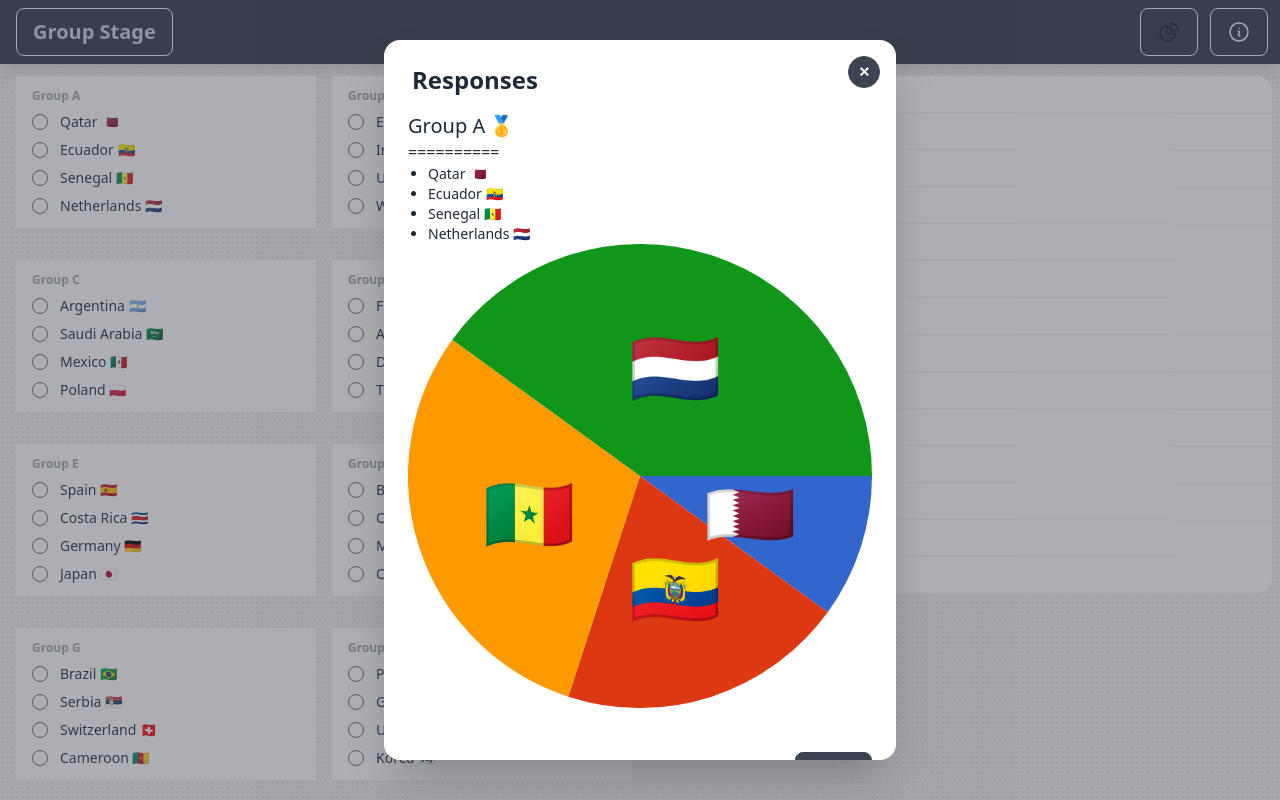
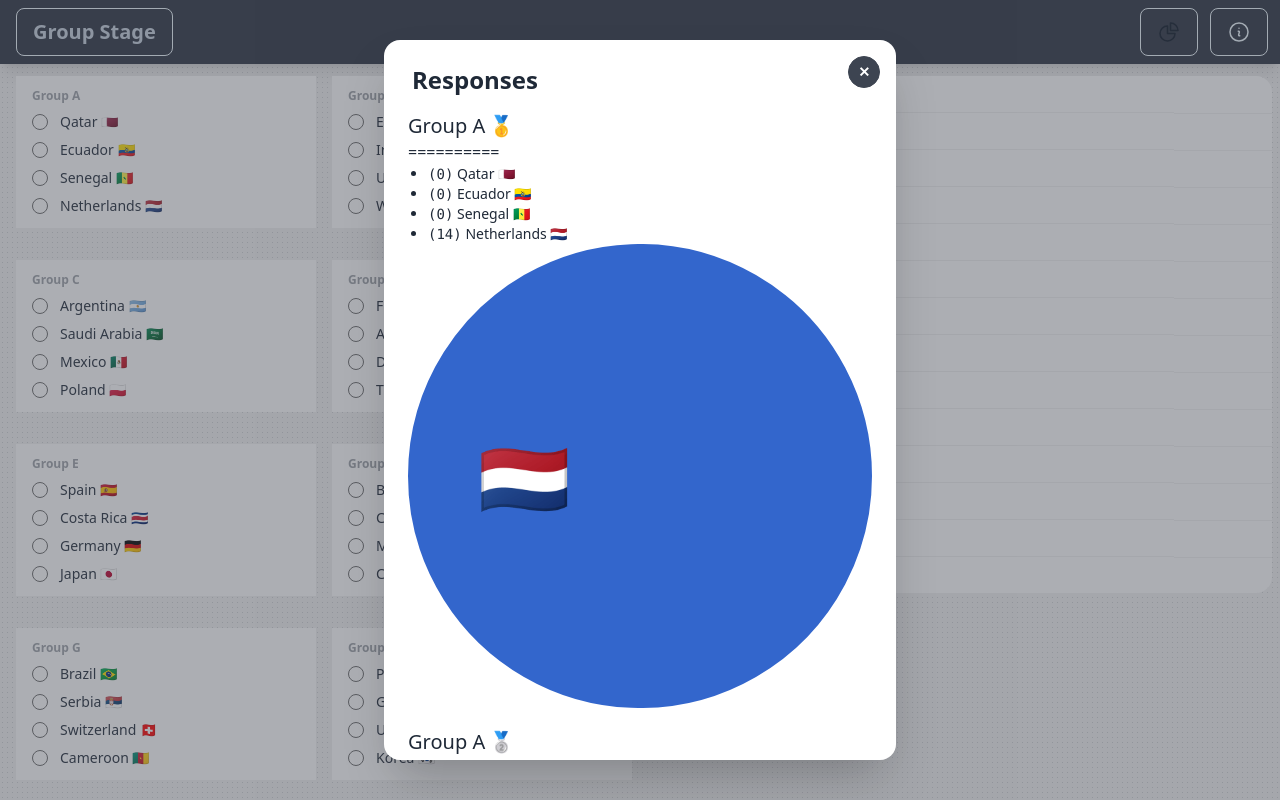
Before and after one commit to SeanPlusPlus/world-cup-group-stage, a Next.js app: page / in a window 1280 px wide. Both pictures are taken after a click on the button 1169 px from the left and 32 px from the top of the page. Built offline with nearby package versions, Linux system fonts and the light colour scheme.

Commit message:
main: pie chart

```diff
--- a/components/home.js
+++ b/components/home.js
@@ -11,6 +11,7 @@ const Home = () => {
     setGroups,
     setCountries,
     setEntries,
+    setResponses,
   } = useContext(GlobalContext)
 
   useEffect(() => {
@@ -22,6 +23,7 @@ const Home = () => {
       setGroups(result.data.GROUPS)
       setCountries(result.data.COUNTRIES)
       setEntries(result.data.entries)
+      setResponses(result.data.responses)
     }
 
     fetchData()
--- a/components/modals/Chart.js
+++ b/components/modals/Chart.js
@@ -8,7 +8,8 @@ const Chart = () => {
   const {
     modal,
     setModal,
-    COUNTRIES,
+    responses,
+    COUNTRIES
   } = useContext(GlobalContext)
 
   if (!COUNTRIES) {
@@ -36,32 +37,34 @@ const Chart = () => {
           </span>
         </h3>
         <div>
+          {responses.map((r) => (
+            <div key={r.name} className="mb-5">
               <div className="text-xl">
                 <span className="mr-1">
-              Group A
+                  {r.title}
                 </span>
                 <span role="img" aria-label="first">
-              🥇
+                  {r.icon}
                 </span>
               </div>
-
               <div>==========</div>
-
               <ul>
-            { COUNTRIES['A'].map((c) => (
-              <li key={c.name} className="text-sm list-disc ml-5">{c.name} {c.flag}</li>
+                { r.teams.map((t) => (
+                  <li key={t.name} className="text-sm list-disc ml-5"><code>({t.total})</code> {t.name} {t.flag}</li>
                 ))}
               </ul>
               <PieChart
                 data={
-              COUNTRIES['A'].map((c, i) => ({
-                title: c.flag,
-                value: i+1,
+                  r.teams.filter((t) => (t.total > 0)).map((t, i) => ({
+                    title: t.flag,
+                    value: t.total,
                     color: COLORS[i]
                   }))
                 }
                 label={({ dataEntry }) => dataEntry.title}
               />
+            </div>
+          ))}
         </div>
         <div className="modal-action pt-5">
           <label htmlFor="my-modal" className="btn" onClick={handleClose}>Close</label>
--- a/context/GlobalState.js
+++ b/context/GlobalState.js
@@ -15,6 +15,7 @@ const initialState = {
   GROUPS: null,
   COUNTRIES: null,
   entries: null,
+  responses: null,
 }
 
 export const GlobalContext = createContext(initialState);
@@ -60,6 +61,12 @@ export const GlobalProvider = ({
     });
   }
 
+  function setResponses(data) {
+    dispatch({
+      type: 'UPDATE_RESPONSES',
+      payload: data
+    });
+  }
 
   useEffect(() => {
     log('state', 'rgb(217, 38, 169)', state);
@@ -73,6 +80,7 @@ export const GlobalProvider = ({
         setGroups,
         setCountries,
         setEntries,
+        setResponses,
       }
     } > {
       children
--- a/reducers/AppReducer.js
+++ b/reducers/AppReducer.js
@@ -32,6 +32,11 @@ export default (state, action) => {
         ...state,
         entries: action.payload,
       }
+    case 'UPDATE_RESPONSES':
+      return {
+        ...state,
+        responses: action.payload,
+      }
     default:
       return state;
   }
```
Lines whose indentation alone changed are shown as unchanged.
